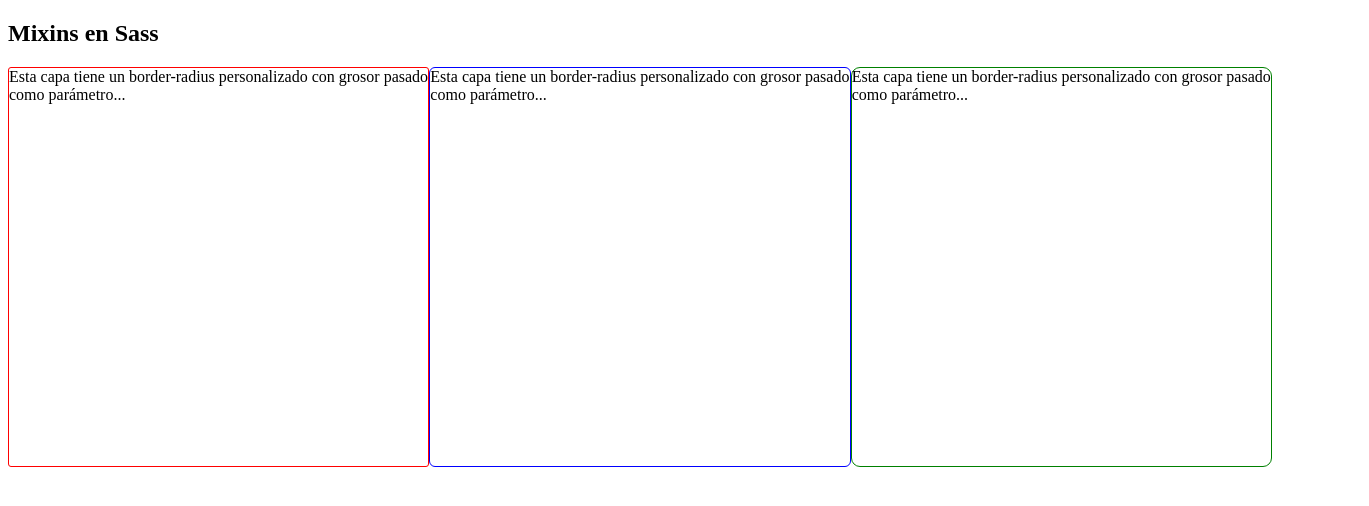
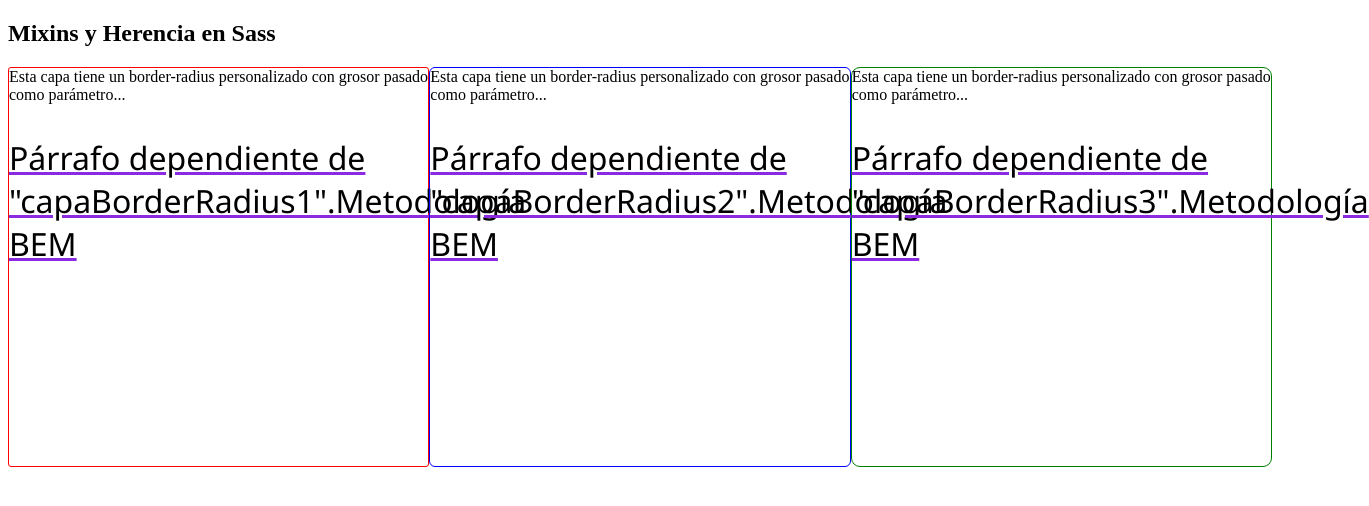
Before and after one commit to FranciscoJOtero/UT3, a plain HTML site: page sesion 22(28-11-2019)/subirServidor/ejercicio1.html in a window 1280 px wide. Shown: the whole page, 1369 px wide, since content can reach past the window. Drawn offline with Linux system fonts and the light colour scheme.

Commit message:
Version 1.2_Mixin_y_Herencia

```diff
--- a/sesion 22(28-11-2019)/ficherosParaProcesar/scss/style1.scss
+++ b/sesion 22(28-11-2019)/ficherosParaProcesar/scss/style1.scss
@@ -1,4 +1,4 @@
-@mixin borderradius($radio,$color) {
+@mixin borderradius($radio,$color,$fondo) {
     -webkit-border-radius: $radio;
     -moz-border-radius: $radio;
     -ms-border-radius: $radio;
@@ -9,23 +9,46 @@
     float: left;
     box-sizing: border-box;
     border: 1px solid $color;
+    &:hover {
+        background-color: $fondo;
+        color:white;
+    }
+
+}
+%texto {
+
+    font-family: 'Segoe UI', Tahoma, Geneva, Verdana, sans-serif;
+    text-decoration: underline blueviolet; /* Tambien permite un color */
+    font-size: 2rem;
+
 
 }
 
 .capaBorderRadius1 {
 
-        @include borderradius(3px,red);
+        @include borderradius(3px,red,red);
+        &__texto1 {
+            @extend %texto;
+        }
 
 }
 
 .capaBorderRadius2 {
 
-    @include borderradius(6px,blue);
+    @include borderradius(6px,blue,green);
+    &__texto1 {
+        @extend %texto;
+    }
+
 
 }
 
 .capaBorderRadius3 {
 
-    @include borderradius(9px,green);
+    @include borderradius(9px,green,red);
+    &__texto1 {
+        @extend %texto;
+
+    }
 
 }
--- a/sesion 22(28-11-2019)/subirServidor/ejercicio1.html
+++ b/sesion 22(28-11-2019)/subirServidor/ejercicio1.html
@@ -8,17 +8,21 @@
         <link rel="stylesheet" href="css/style1.css">
     </head>
     <body>
-        <h2> Mixins en Sass </h2>
+        <h2> Mixins y Herencia en Sass </h2>
+
         <div class="capaBorderRadius1">
             Esta capa tiene un border-radius personalizado con grosor pasado como parámetro...
+            <p class="capaBorderRadius1__texto1"> Párrafo dependiente de "capaBorderRadius1".Metodología BEM </p>
         </div>
 
         <div class="capaBorderRadius2">
                 Esta capa tiene un border-radius personalizado con grosor pasado como parámetro...
+                <p class="capaBorderRadius2__texto1"> Párrafo dependiente de "capaBorderRadius2".Metodología BEM </p>
         </div>
 
         <div class="capaBorderRadius3">
                 Esta capa tiene un border-radius personalizado con grosor pasado como parámetro...
+                <p class="capaBorderRadius3__texto1"> Párrafo dependiente de "capaBorderRadius3".Metodología BEM </p>
         </div>
     </body>
 </html>
```
Also changed, not shown: sesion 22(28-11-2019)/capturas/Captura6.PNG (added), sesion 22(28-11-2019)/capturas/Captura7.PNG (added), sesion 22(28-11-2019)/capturas/Captura8.PNG (added), sesion 22(28-11-2019)/capturas/Captura9.PNG (added), sesion 22(28-11-2019)/subirServidor/css/style1.css, 1 other file.
